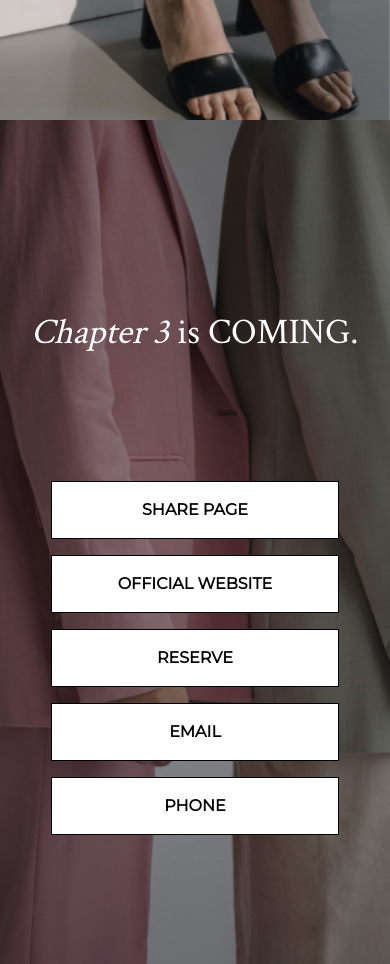
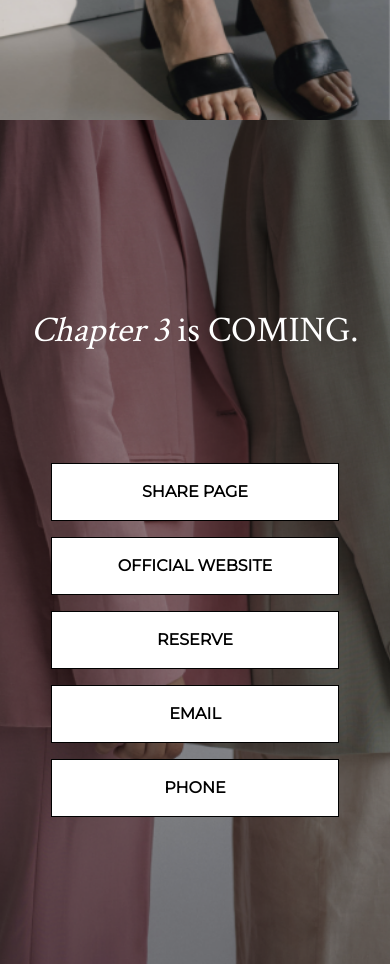
Before and after one commit to its-abdul-wahab/winter-show-html, a plain HTML site: page index.html in a window 390 px wide. Shown: the part 8320-9284 px from the top of the page. Drawn offline with nearby package versions, Linux system fonts and the light colour scheme; a web font is replaced by a local one.

Commit message:
last section fix

```diff
--- a/index.html
+++ b/index.html
@@ -235,14 +235,14 @@
   </section>
 
   <!-- Last section -->
-  <div class="h-screen w-full overflow-hidden relative last-section">
+  <section class="h-screen w-full overflow-hidden relative last-section">
     <div class="absolute h-full w-full z-1">
       <img class="hidden md:block object-cover" data-scroll-zoom src="images/model-img-13.png" alt="Model 13">
       <img class="block md:hidden object-cover" src="images/responsive/model-image-13.png" alt="Model 13">
     </div>
     <div class="coming-soon">
       <h1 class="header-text text-4xl md:text-6xl text-white pt-20 md:pt-0"><i>Chapter 3</i> is <span class="uppercase">COMING.</span></h1>
-      <div class="block md:hidden pt-32 md:pt-0 px-5 mx-auto">
+      <div class="block md:hidden pt-28 pb-5 md:pt-0 px-5 mx-auto">
         <button>Share Page</button>
         <button>Official Website</button>
         <button>Reserve</button>
@@ -250,7 +250,7 @@
         <button>Phone</button>
       </div>
     </div>
-  </div>
+  </section>
 
   <script src="js/index.js"></script>
 </body>
```
